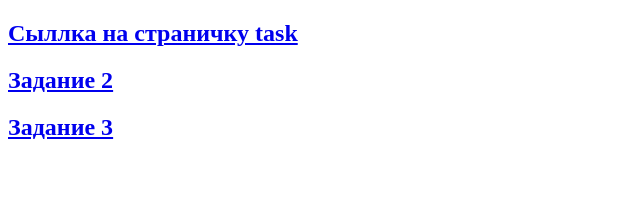
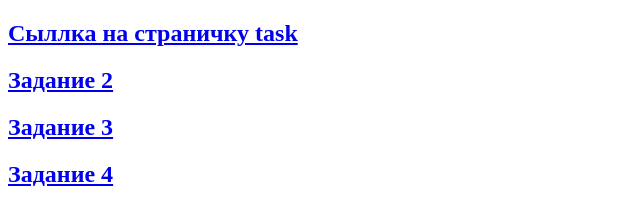
Before and after one commit to ChelovekOboknovenn/web_curs_pr2, a plain HTML site: page index.html in a window 1280 px wide. Shown: the whole page, without its empty margins (0-640 px from the left). Drawn offline with Linux system fonts and the light colour scheme.

Commit message:
Update index.html

```diff
--- a/index.html
+++ b/index.html
@@ -9,6 +9,7 @@
     <p><h2><a href="task.html">Сыллка на страничку task</a></h2>
     <p><h2><a href="task2.html">Задание 2</a></h2>
             <p><h2><a href="task3.html">Задание 3</a></h2>
+                <p><h2><a href="task4.html">Задание 4</a></h2>
 </body>
 
 </html>
```
